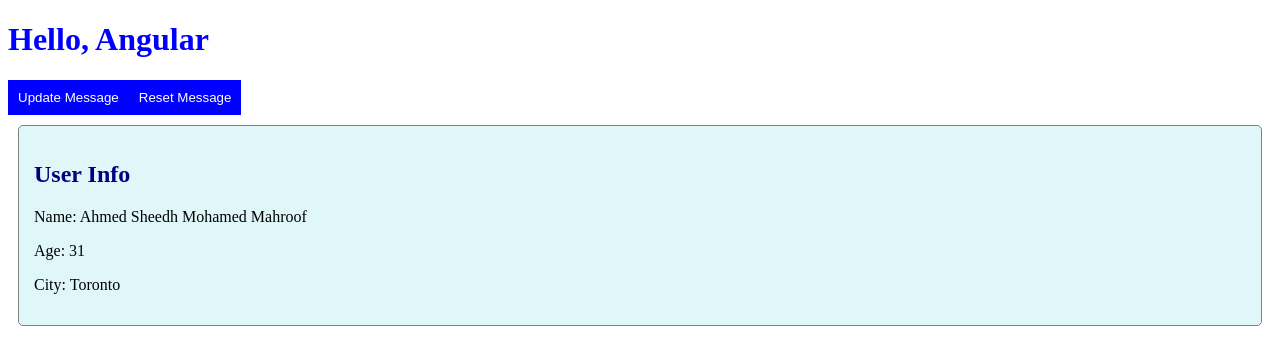
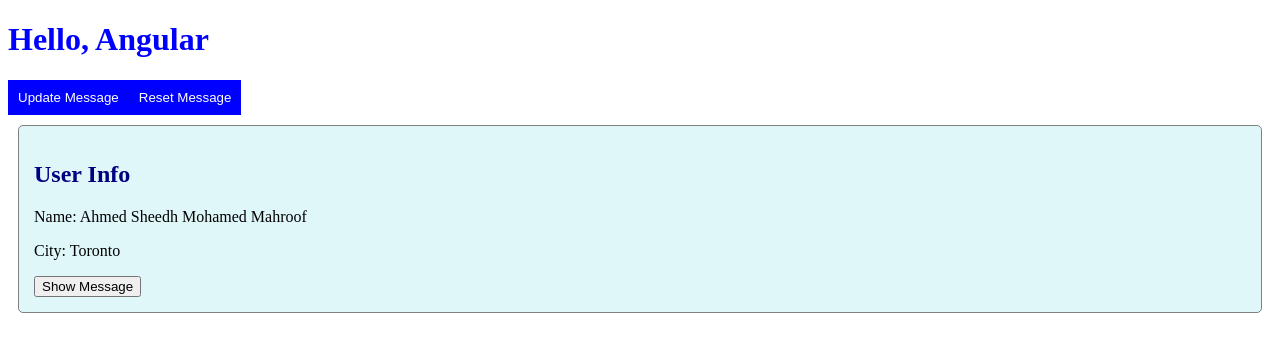
Before and after one commit to mohamedmahroofa/Basic-Angular, an Angular app: page / in a window 1280 px wide. Shown: the top 364 px of the page. Built offline with nearby package versions, Linux system fonts and the light colour scheme.

Commit message:
Added a hidden button to message

```diff
--- a/src/app/user-card/user-card.component.html
+++ b/src/app/user-card/user-card.component.html
@@ -1,6 +1,9 @@
 <div class="card">
   <h2>User Info</h2>
   <p>Name: {{ name }}</p>
-  <p>Age: {{ age }}</p>
   <p>City: {{ city }}</p>
+  <button (click)="showThisMessage()">
+    {{ showMessage ? "Hide Message" : "Show Message" }}
+    <p *ngIf="showMessage">Age: {{ age }}</p>
+  </button>
 </div>
--- a/src/app/user-card/user-card.component.ts
+++ b/src/app/user-card/user-card.component.ts
@@ -1,9 +1,10 @@
 import { Component } from '@angular/core';
+import { CommonModule } from '@angular/common';
 
 @Component({
   selector: 'app-user-card',
   standalone: true,
-  imports: [],
+  imports: [CommonModule],
   templateUrl: './user-card.component.html',
   styleUrl: './user-card.component.css',
 })
@@ -11,4 +12,9 @@
   name = 'Ahmed Sheedh Mohamed Mahroof';
   age = 31;
   city = 'Toronto';
+  showMessage = false;
+
+  showThisMessage() {
+    this.showMessage = !this.showMessage;
+  }
 }
```
